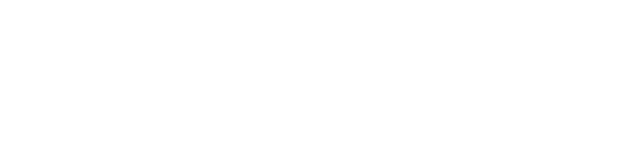
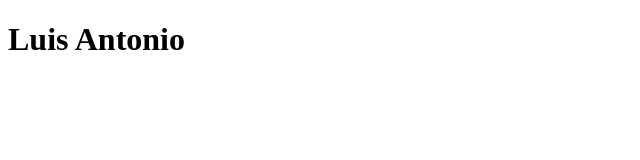
Before and after one commit to Israel2709/git-practice, a plain HTML site: page index.html in a window 1280 px wide. Shown: the whole page, without its empty margins (0-640 px from the left). Drawn offline with Linux system fonts and the light colour scheme.

Commit message:
esta es una atualizacion de luis

```diff
--- a/index.html
+++ b/index.html
@@ -10,7 +10,7 @@
 </head>
 
 <body>
-
+    <h1>Luis Antonio</h1>
     <script src="js/main.js"></script>
 </body>
 
```
